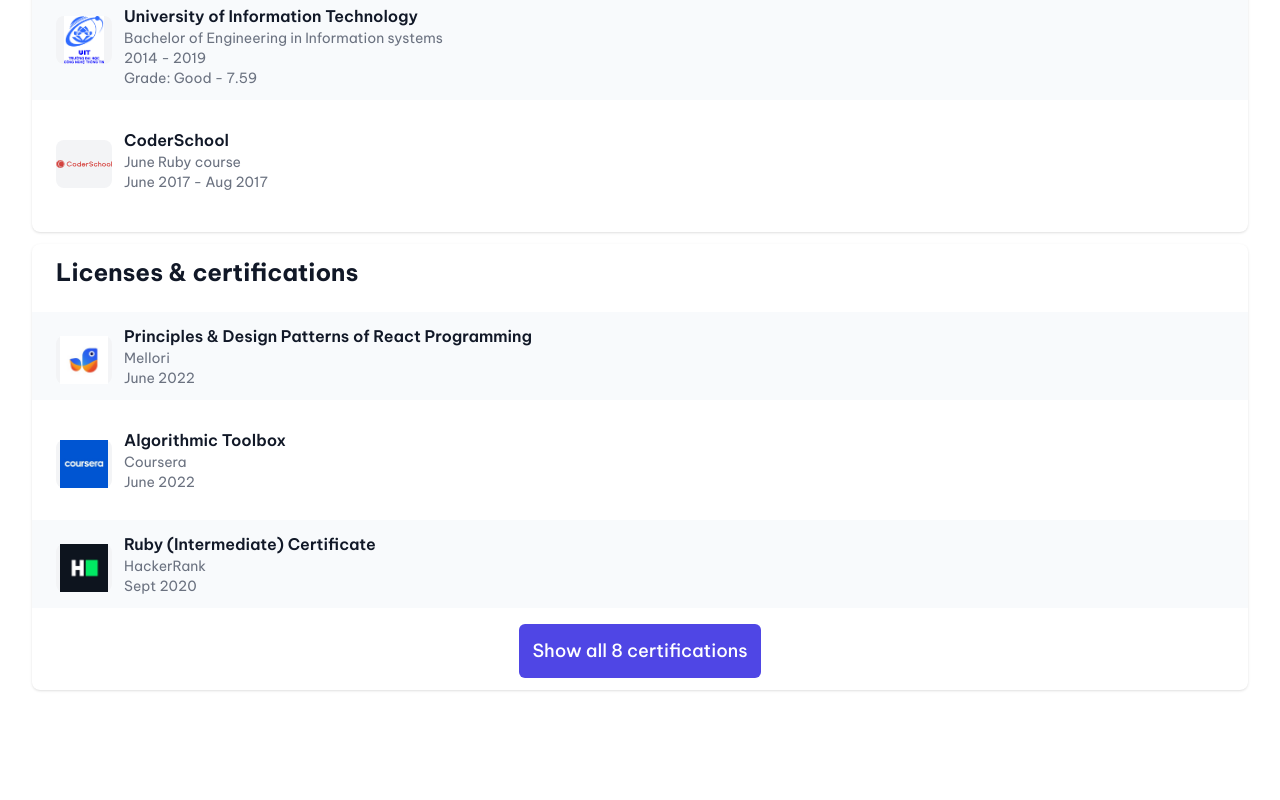
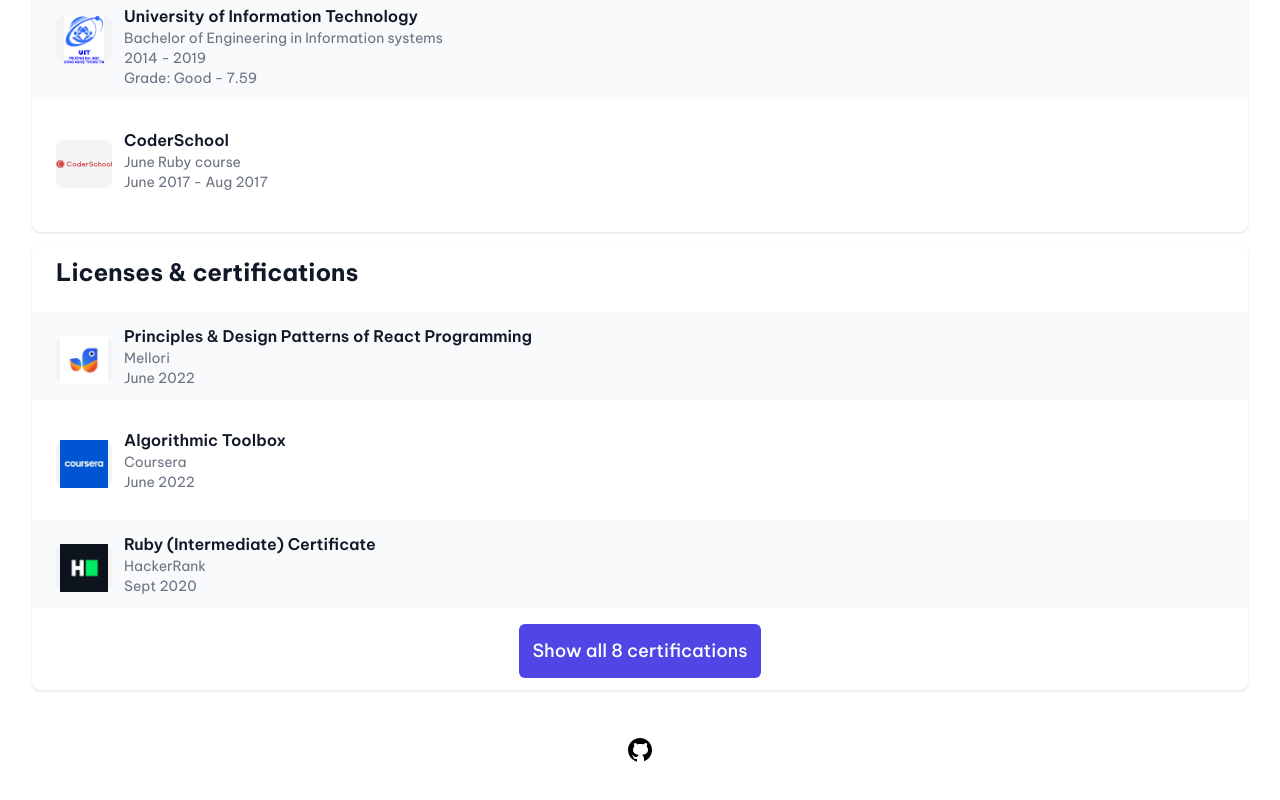
Before and after one commit to dthtien/profile, a Next.js app: page / in a window 1280 px wide. Shown: the part 2872-3672 px from the top of the page. Built offline with nearby package versions, Linux system fonts and the light colour scheme.

Commit message:
app(sideproject): add footer

```diff
--- /dev/null
+++ b/components/Footer/index.tsx
@@ -0,0 +1,24 @@
+import Image from "next/image"
+
+export default () => {
+  return (
+    <div className="mt-5 sm:mt-8 sm:flex sm:justify-center lg:justify-center">
+      <a
+        href="https://github.com/dthtien/profile"
+        target="_blank"
+        className="items-center justify-center px-3 py-3 border border-transparent text-base font-medium rounded-md text-white"
+        rel="noreferrer"
+      >
+        <Image
+          src="/icons/github.svg"
+          width={30}
+          height={30}
+          alt="github"
+          style={{
+            maxWidth: "100%",
+            height: "auto"
+          }} />
+      </a>
+    </div>
+  )
+}
--- a/pages/index.tsx
+++ b/pages/index.tsx
@@ -7,6 +7,7 @@ import Education from "../components/Educations";
 import { useState } from "react";
 import Toast from "../components/Toast";
 import Projects from "../components/Projects";
+import Footer from "../components/Footer";
 
 const Home: NextPage = () => {
   const [showToast, setShowToast] = useState(false);
@@ -42,6 +43,7 @@ const Home: NextPage = () => {
       <Projects />
       <Education />
       <Certifications />
+      <Footer />
     </main>
   );
 };
```
